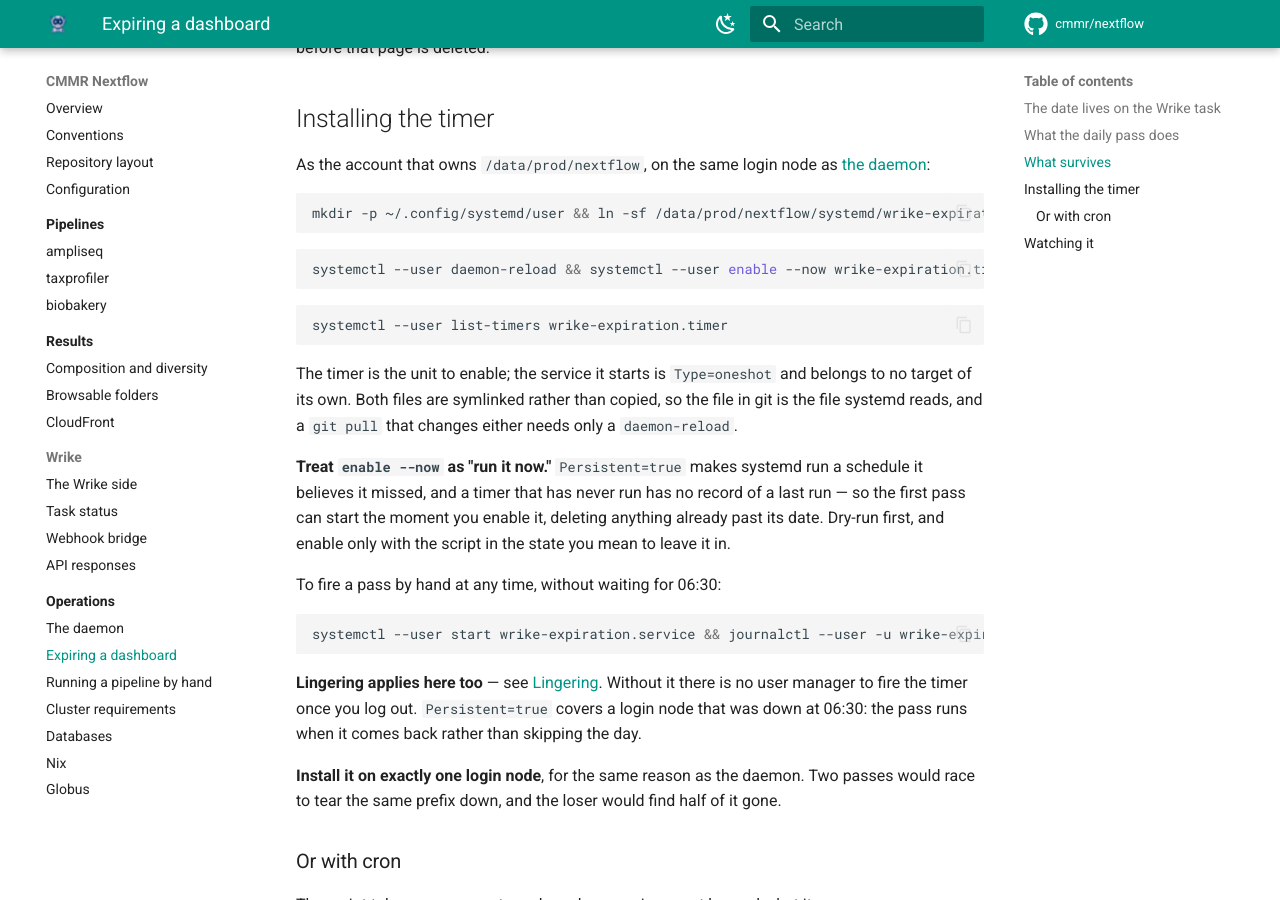
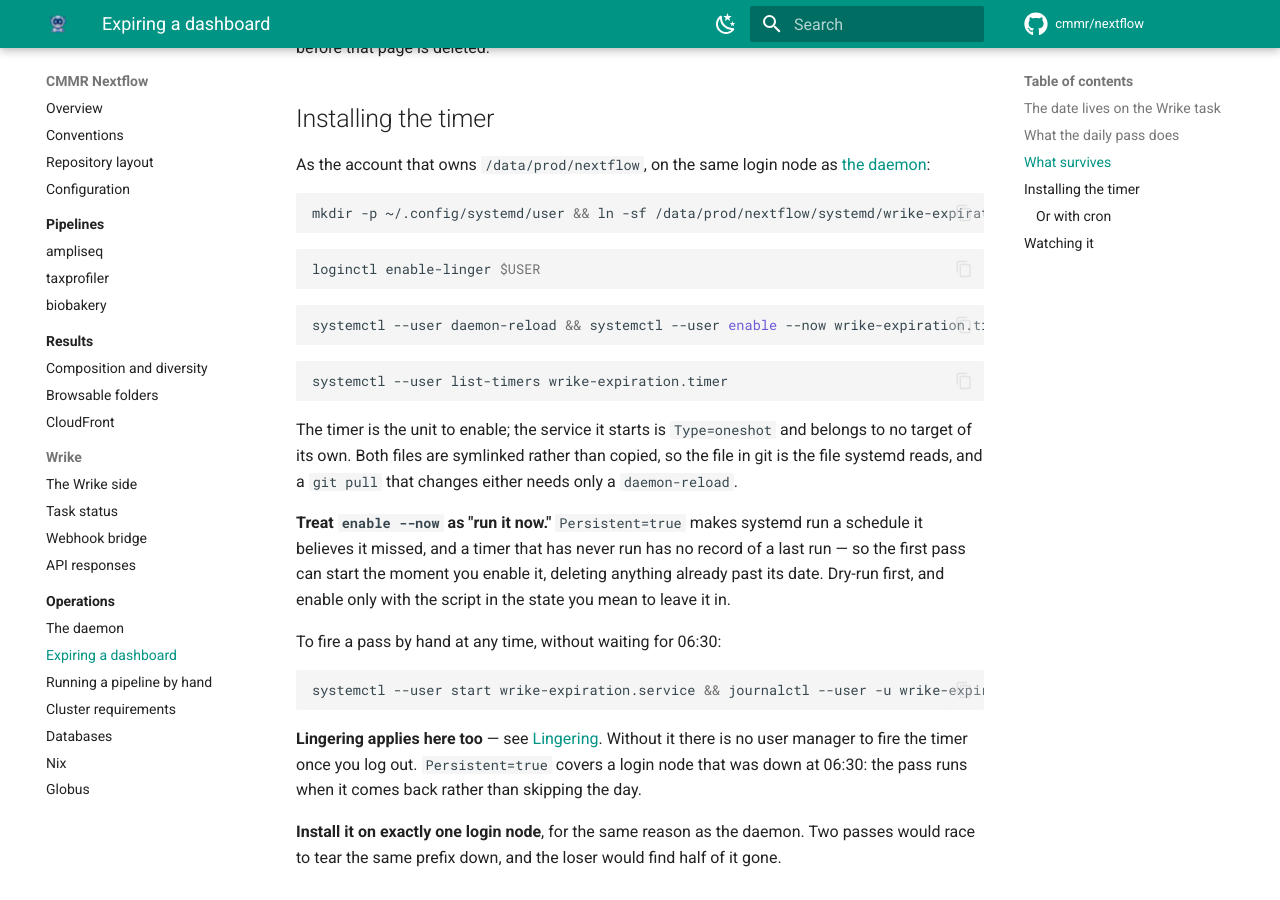
Before and after one commit to cmmr/nextflow, an MkDocs documentation site: the page built from docs/operations/expiration.md, in a window 1280 px wide and 900 px high, scrolled down 2463 px. Built offline with MkDocs 1.6.1 and Material for MkDocs 9.7.7, drawn with Linux system fonts in a browser that asks for light colours; comment, search, counter and statistics services are not loaded.

Commit message:
Document enabling lingering for the user daemons
Without lingering, systemd stops a user's services at logout, so the
SQS listener and the expiration timer die with the login session. The
setup steps now run loginctl enable-linger, and the daemon's
troubleshooting table adds the symptom it causes: a task left at
"Submitted" with nothing in squeue.

Co-Authored-By: Claude Opus 5.5 <noreply@anthropic.com>

````diff
--- a/docs/operations/expiration.md
+++ b/docs/operations/expiration.md
@@ -109,6 +109,10 @@ mkdir -p ~/.config/systemd/user && ln -sf /data/prod/nextflow/systemd/wrike-expi
 ```
 
 ```bash
+loginctl enable-linger $USER
+```
+
+```bash
 systemctl --user daemon-reload && systemctl --user enable --now wrike-expiration.timer
 ```
 
````
Also changed, not shown: dev.md (+3 -0 lines), docs/operations/daemon.md (+1 -0 lines).
